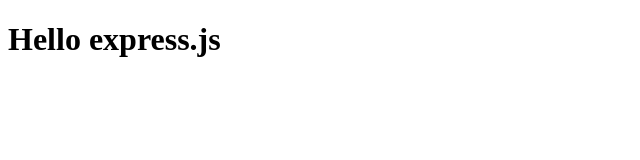
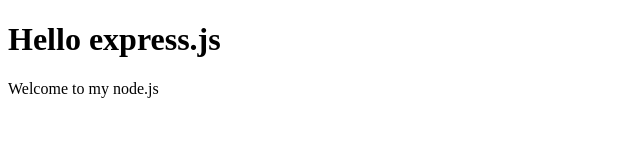
Before and after one commit to muwfs/web-server, a website: page public/index.html in a window 1280 px wide. Shown: the whole page, without its empty margins (0-640 px from the left). Drawn offline with Linux system fonts and the light colour scheme.

Commit message:
add message

```diff
--- a/public/index.html
+++ b/public/index.html
@@ -6,5 +6,6 @@
 </head>
 <body>
 	<h1>Hello express.js</h1>
+	<p>Welcome to my node.js</p>
 </body>
 </html>
```
